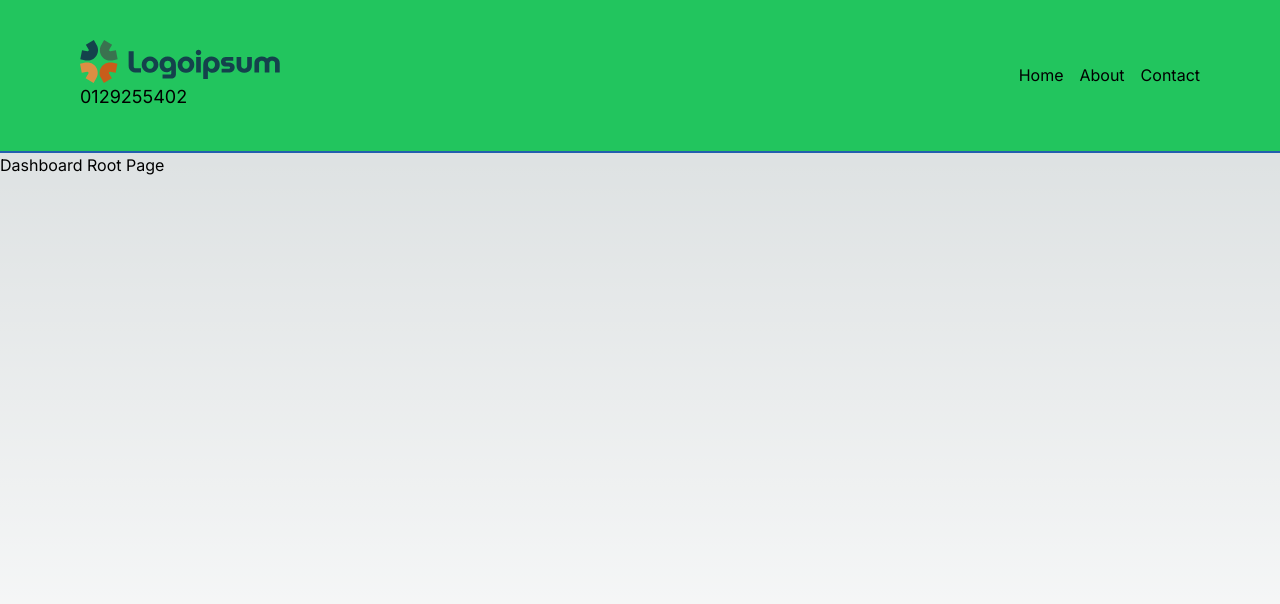
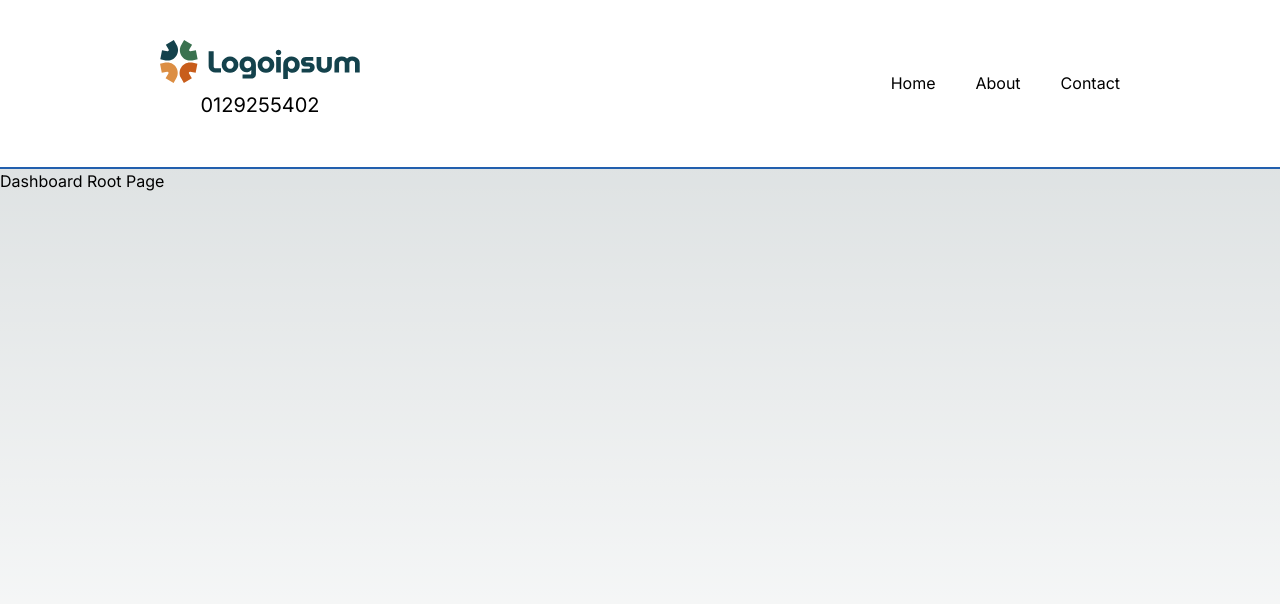
Before and after one commit to Jameshw19/howie-construction, a Next.js app: page / in a window 1280 px wide. Shown: the top 604 px of the page. Built offline with nearby package versions, Linux system fonts and the light colour scheme.

Commit message:
Navbar Styling

```diff
--- a/app/(dashboard)/_components/navbar.tsx
+++ b/app/(dashboard)/_components/navbar.tsx
@@ -2,17 +2,26 @@ import Image from "next/image";
 
 const Navbar = () => {
   return (
-    <div className="flex items-center justify-between py-10 px-20 bg-green-500 border-b-2 border-[#225FAE]">
+    <div className="flex items-center justify-between py-10 px-40 border-b-2 bg-white border-[#225FAE]">
       <div className="flex items-center space-x-4">
-        <div>
+        <div className="flex items-center flex-col">
           <Image src="/logo.svg" alt="Logo" height={200} width={200} />
-          <div className="text-lg">0129255402</div>
+          <div className="text-xl p-2">0129255402</div>
         </div>
       </div>
-      <ul className="flex items-center space-x-4">
-        <li>Home</li>
-        <li>About</li>
-        <li>Contact</li>
+      <ul className="flex items-center space-x-10">
+        <li className="relative group">
+          Home
+          <div className="absolute inset-x-0 bottom-0 h-0.5 bg-transparent transition-all group-hover:bg-[#225FAE]"></div>
+        </li>
+        <li className="relative group">
+          About
+          <div className="absolute inset-x-0 bottom-0 h-0.5 bg-transparent transition-all group-hover:bg-[#225FAE]"></div>
+        </li>
+        <li className="relative group">
+          Contact
+          <div className="absolute inset-x-0 bottom-0 h-0.5 bg-transparent transition-all group-hover:bg-[#225FAE]"></div>
+        </li>
       </ul>
     </div>
   );
```
